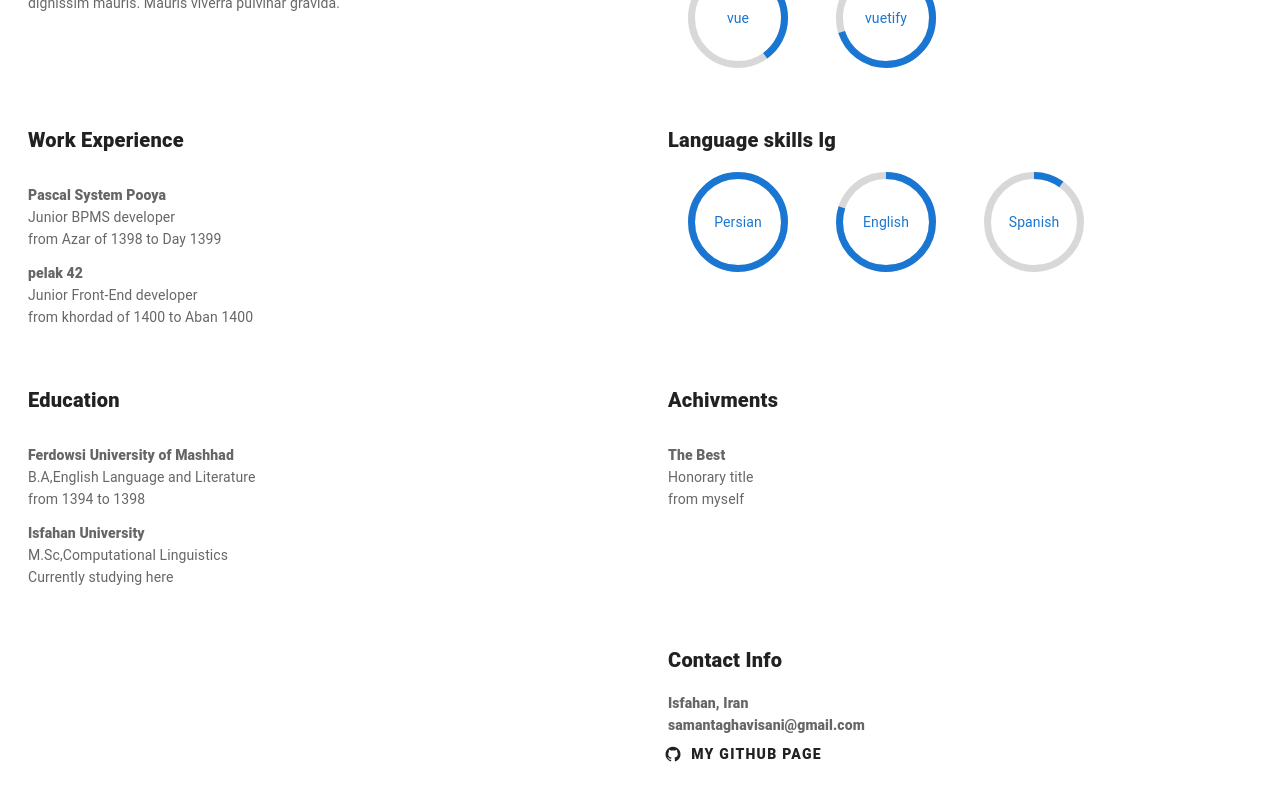
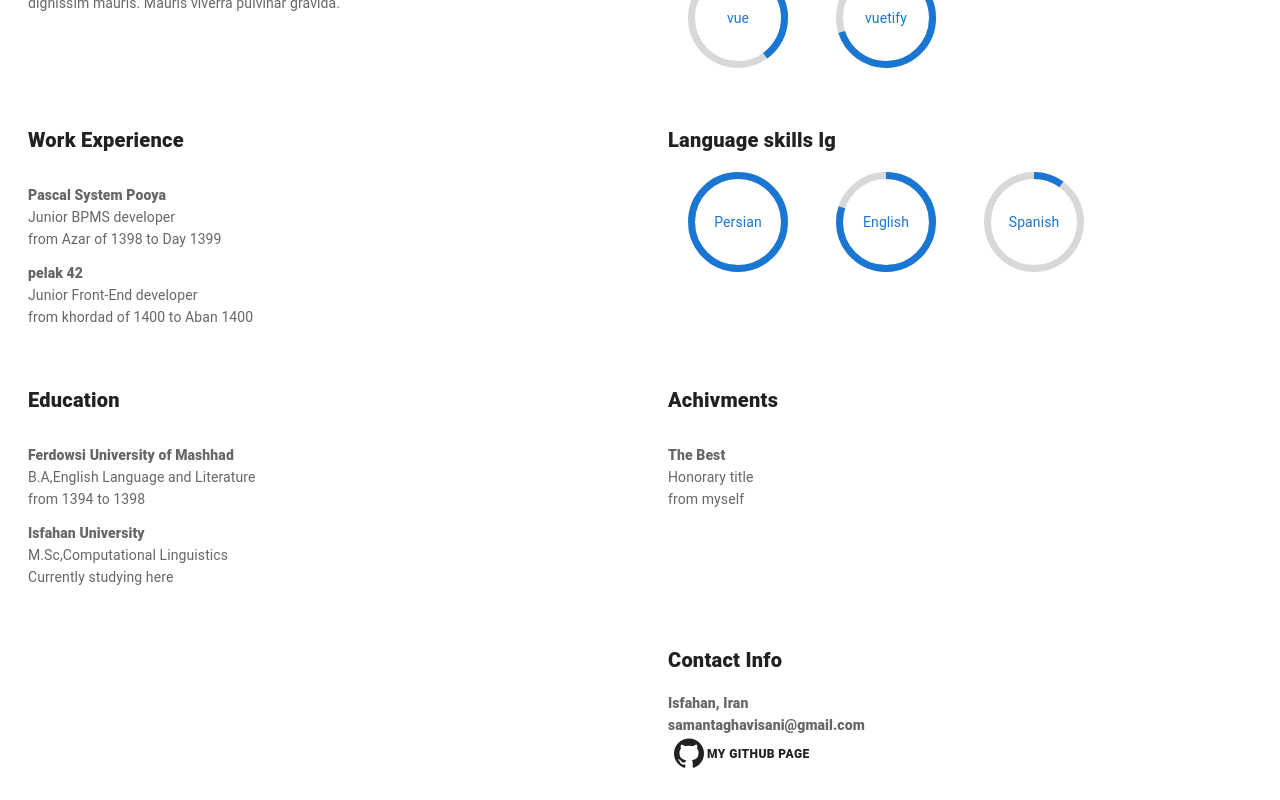
Before and after one commit to saman-taghavi/simple-resume-vue2, a Vue app: page / in a window 1280 px wide. Shown: the part 510-1310 px from the top of the page. Built offline with nearby package versions, Linux system fonts and the light colour scheme; the HTML template or start-up script is replaced by a standard one.

Commit message:
FIX btn style

```diff
--- a/src/App.vue
+++ b/src/App.vue
@@ -81,14 +81,17 @@
                 {{ contatctInfo.email }}
               </p>
               <v-btn
+                left
                 text
                 flat
                 target="_blacn"
                 :href="contatctInfo.websiteUrl"
-                class="font-weight-black black-text ma-0 pa-0"
+                class="font-weight-black black-text text-caption"
               >
-                <v-icon left> mdi-github</v-icon>
-                {{ contatctInfo.websiteName }}
+                <v-icon left large> mdi-github</v-icon>
+                <p class="font-weight-black black-text ma-0">
+                  {{ contatctInfo.websiteName }}
+                </p>
               </v-btn>
             </short-info>
           </v-col>
```
